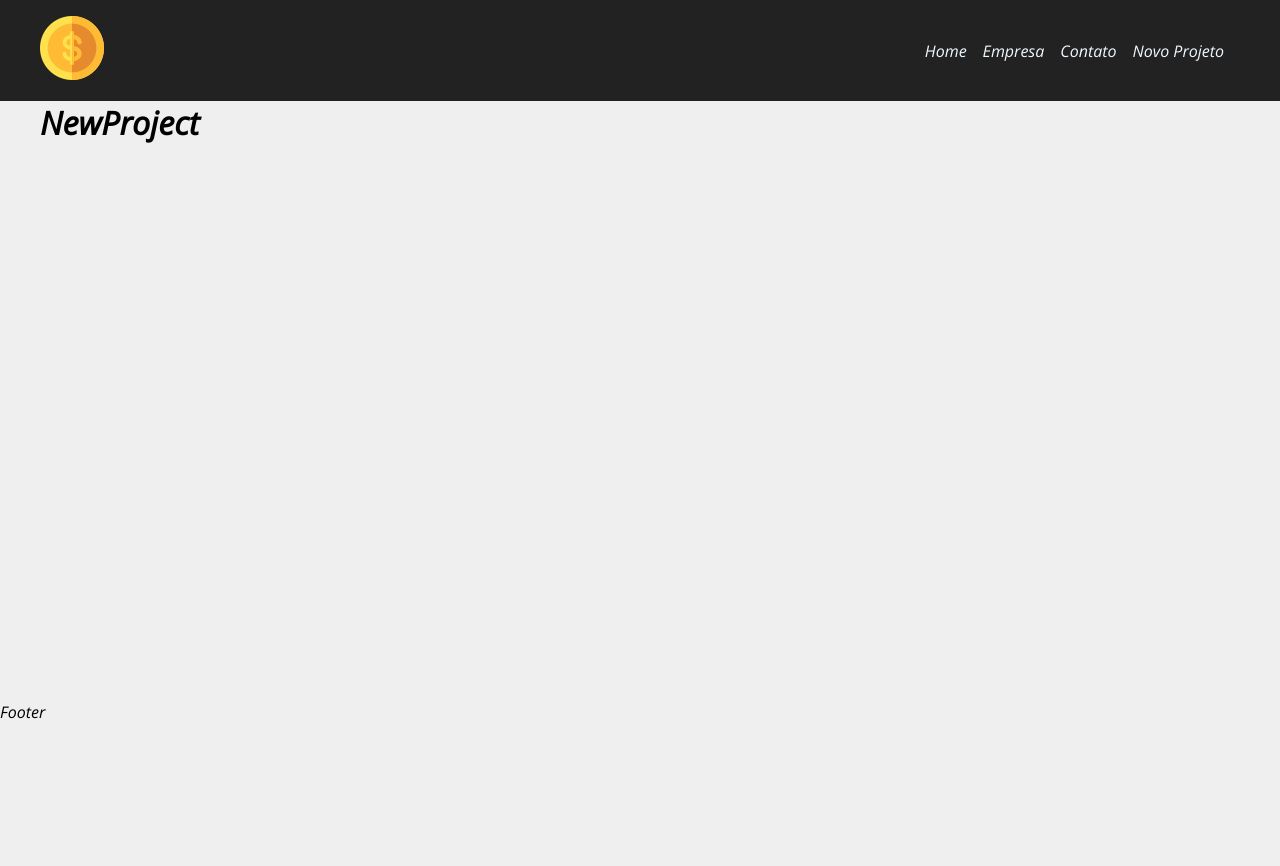
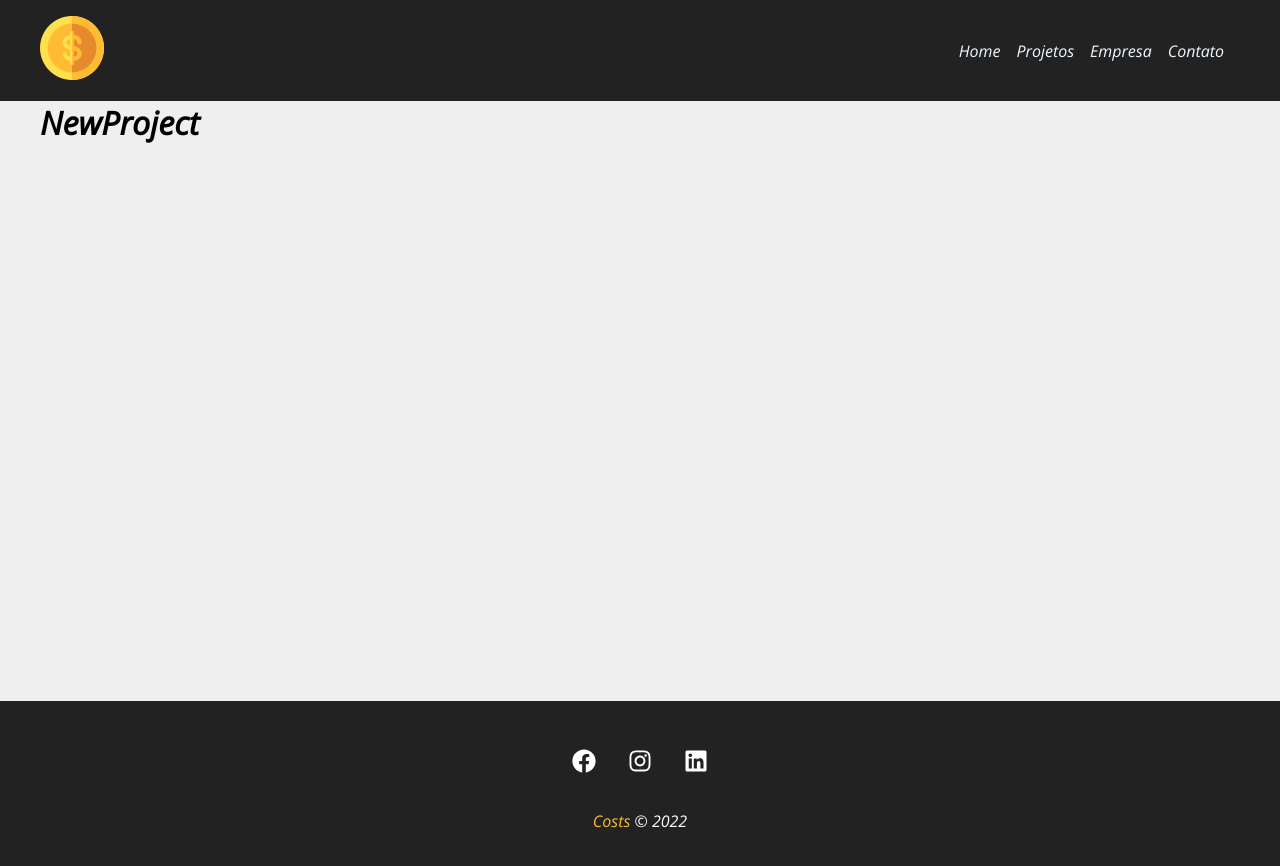
Before and after one commit to mathbueeno/costs, a React (Create React App) app: page /newproject in a window 1280 px wide. Shown: the top 866 px of the page. Before the commit the page ends 800 px from the top, so only its background shows below. Built offline with nearby package versions, Linux system fonts and the light colour scheme.

Commit message:
Finalização do Footer

```diff
--- a/src/components/layout/Footer.js
+++ b/src/components/layout/Footer.js
@@ -1,6 +1,17 @@
+import { FaFacebook, FaInstagram, FaLinkedin } from 'react-icons/fa'
+
+import styles from '../layout/footer.module.css';
+
 function Footer() {
     return (
-        <p>Footer</p>
+        <footer className={styles.footer}>
+            <ul className={styles.social_list}>
+                <li><FaFacebook /></li>
+                <li><FaInstagram /></li>
+                <li><FaLinkedin /></li>
+            </ul>
+            <p className={styles.copy_right}><span>Costs</span> &copy; 2022</p>
+        </footer>
     )
 }
 export default Footer
--- a/src/components/layout/Navbar.js
+++ b/src/components/layout/Navbar.js
@@ -7,14 +7,14 @@
 
 function Navbar() {
     return (
-        <nav class={styles.navbar}>
+        <nav className={styles.navbar}>
             <Container>
                 <Link to='/'><img src={logo} alt="Costs" /></Link>
-                <ul class={styles.list}>
-                    <li class={styles.item}><Link to='/'>Home</Link></li>
-                    <li class={styles.item}><Link to='/company'>Empresa</Link></li>
-                    <li class={styles.item}><Link to='/contact'>Contato</Link></li>
-                    <li class={styles.item}><Link to='/newproject'>Novo Projeto</Link></li>
+                <ul className={styles.list}>
+                    <li className={styles.item}><Link to='/'>Home</Link></li>
+                    <li className={styles.item}><Link to='/projects'>Projetos</Link></li>
+                    <li className={styles.item}><Link to='/company'>Empresa</Link></li>
+                    <li className={styles.item}><Link to='/contact'>Contato</Link></li>
                 </ul>
             </Container>
         </nav>
--- a/src/components/layout/footer.module.css
+++ b/src/components/layout/footer.module.css
@@ -0,0 +1,35 @@
+.footer {
+    background-color: #222;
+    color: #fff;
+    padding: 3em;
+    text-align: center;
+}
+
+.social_list {
+    display: flex;
+    justify-content: center;
+    list-style-type: none;
+}
+
+.social_list li {
+    margin: 0 1em;
+}
+
+.social_list li:hover {
+    color: #ffbb33
+}
+
+.social_list svg {
+    font-size: 1.5em;
+    cursor: pointer;
+}
+
+.copy_right {
+    margin-top: 2em;
+
+}
+
+.copy_right span {
+    font-size: bold;
+    color: #ffbb33;
+}
```
